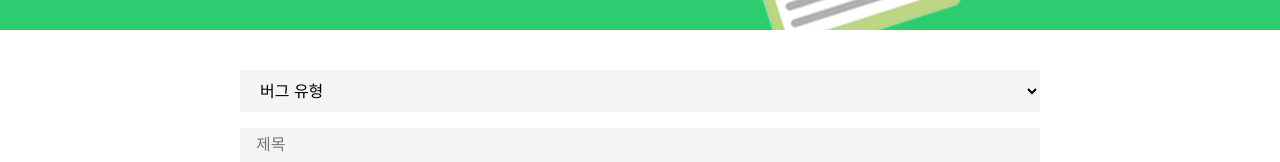
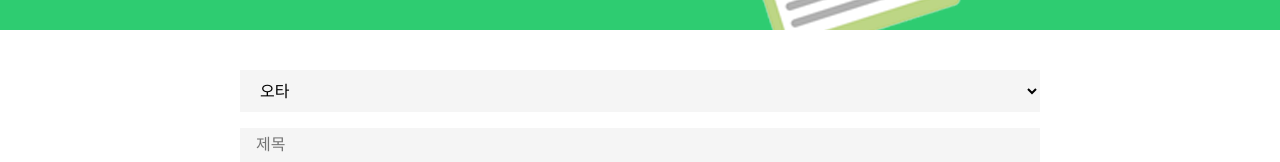
Before and after one commit to kashbug/kashbug-frontend, a Next.js app: page /bug/add in a window 1280 px wide. Shown: the part 294-456 px from the top of the page. Built offline with nearby package versions, Linux system fonts and the light colour scheme.

Commit message:
[전체 페이지] 오류 수정

```diff
--- a/src/containers/bug/AddContainer.tsx
+++ b/src/containers/bug/AddContainer.tsx
@@ -160,7 +160,8 @@ const AddContainer = () => {
             </Benner>
             <Wrap>
                 <SelectInput>
-                    <option value="" disabled selected>버그 유형</option>
+                    <option disabled>버그 유형</option>
+                    <option>오타</option>
                 </SelectInput>
                 <TextInput type="text" placeholder="제목" />
                 <TextareaInput placeholder="문제 증상" />
```
